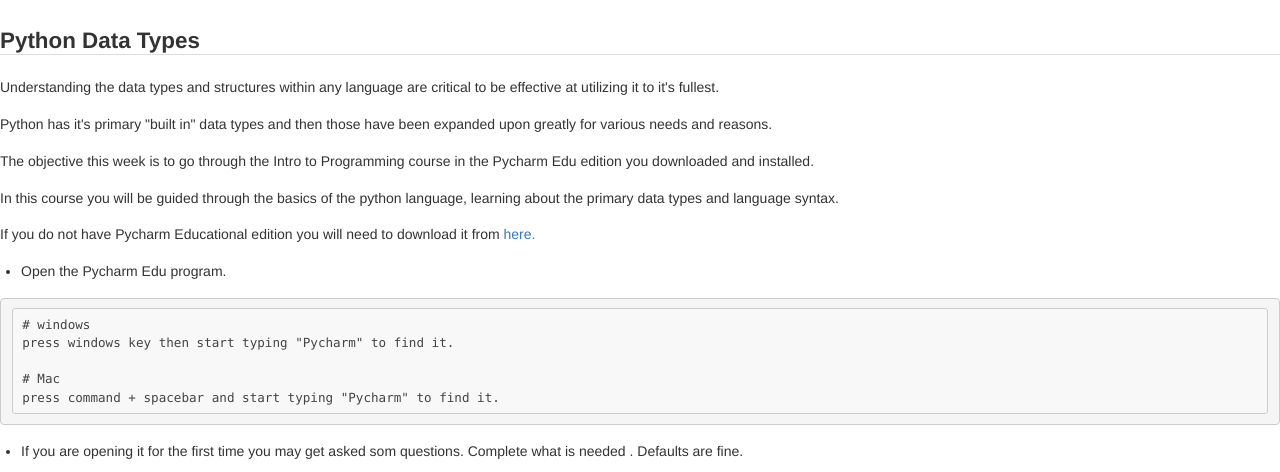
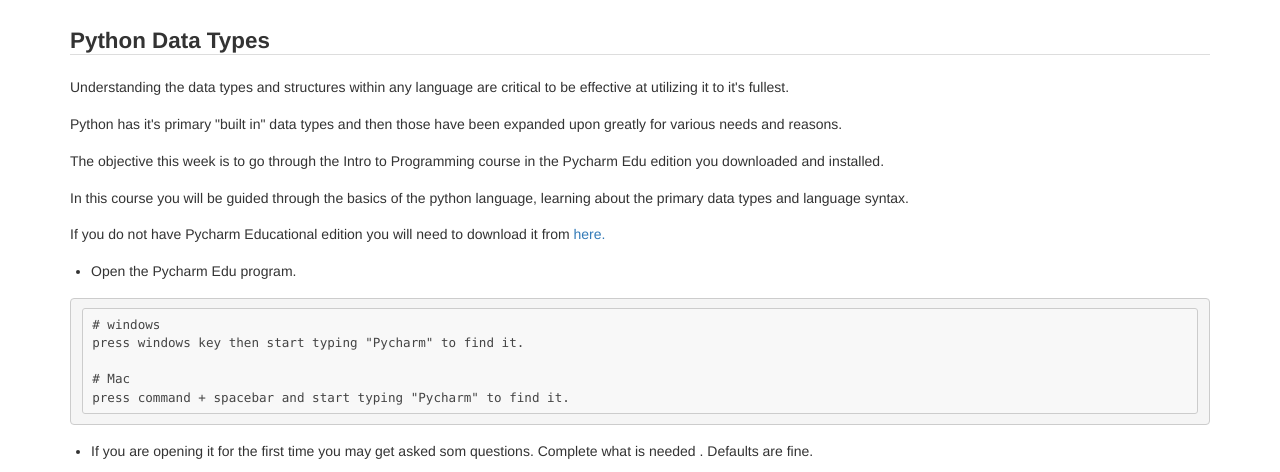
Before and after one commit to DaOneTwo/DaOneTwo.github.io, a plain HTML site: page PythonBasics/DataTypes.html in a window 1280 px wide. Shown: the top 472 px of the page. Drawn offline with nearby package versions, Linux system fonts and the light colour scheme.

Commit message:
update page

```diff
--- a/PythonBasics/DataTypes.html
+++ b/PythonBasics/DataTypes.html
@@ -5,7 +5,9 @@
     <script src="//netdna.bootstrapcdn.com/bootstrap/3.1.0/js/bootstrap.min.js"></script>
 </head>
 <body>
-<h1 style="margin:1.3em 0 1em;padding:0;font-weight:bold;font-size:1.6em;border-bottom:1pt solid #DDDDDD;">Python Data
+<div class="container">
+    <h1 style="margin:1.3em 0 1em;padding:0;font-weight:bold;font-size:1.6em;border-bottom:1pt solid #DDDDDD;">Python
+        Data
         Types</h1>
     <p style="margin:1.2em 0;">Understanding the data types and structures within any language are
         critical to be effective at utilizing it to it's fullest.</p>
@@ -93,6 +95,6 @@ selector"></p>
     <img src="./Instructions.png" class="img-responsive" alt="Course instructions">
     <!-- Latest compiled and minified CSS & JS -->
 
-
+</div>
 </body>
 </html>
```
Lines whose indentation alone changed are shown as unchanged.
